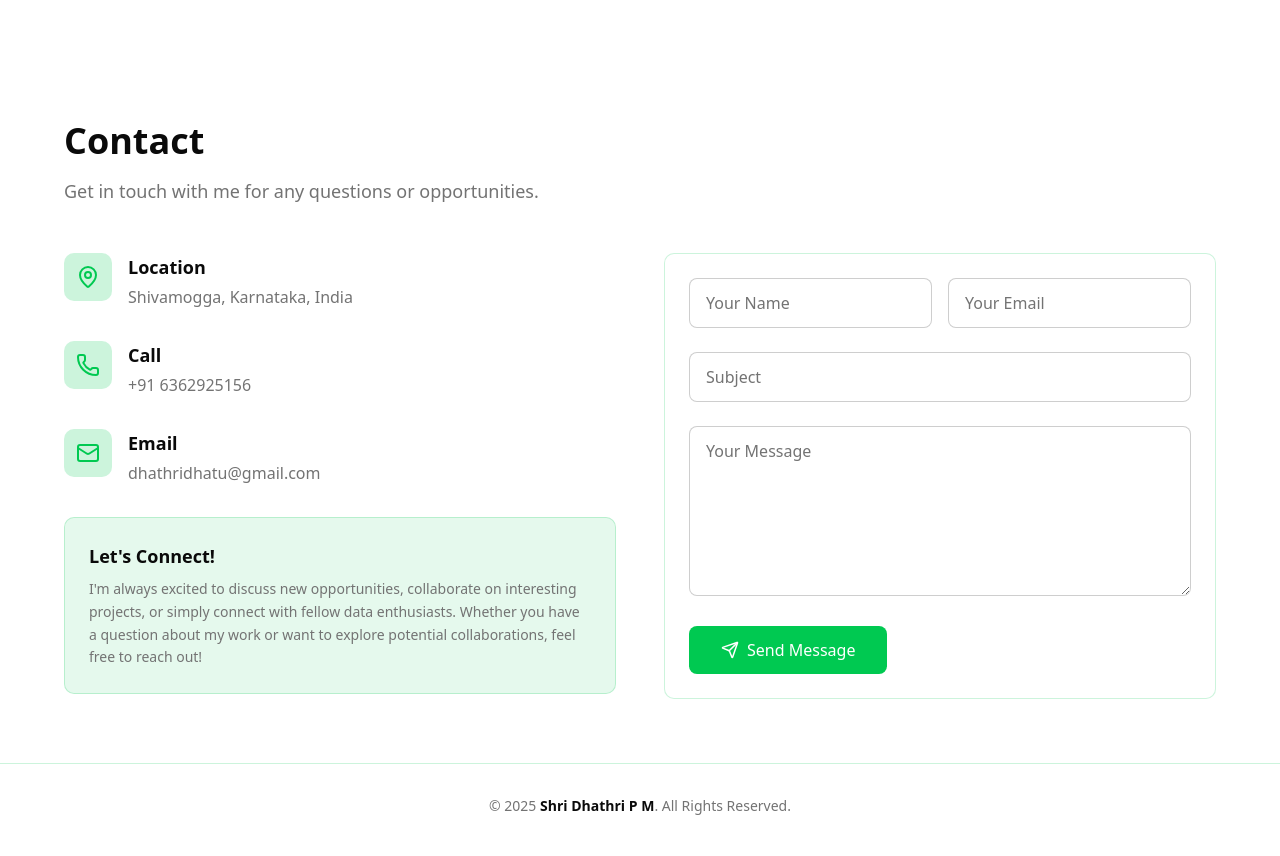
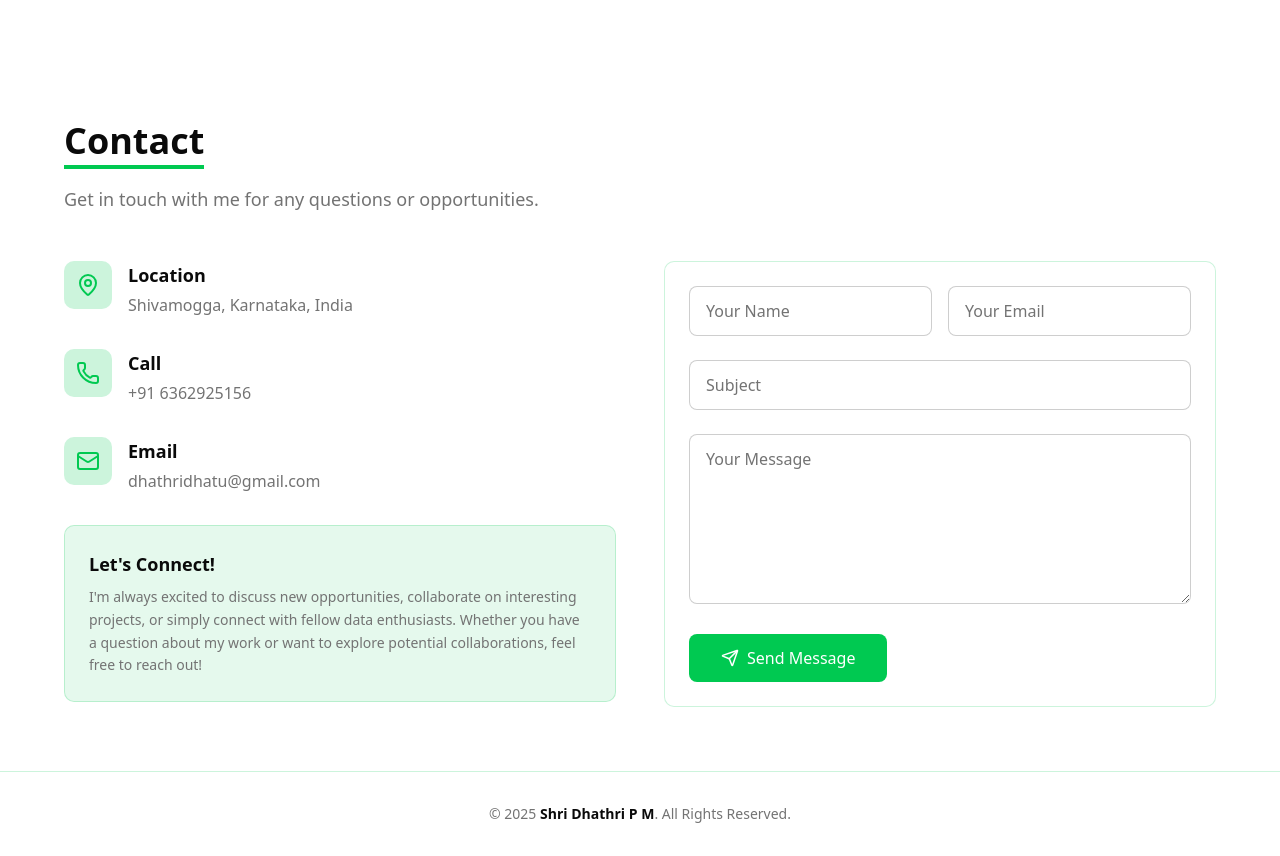
Before and after one commit to ShriDhathri/Portfolio, a Next.js app: page / in a window 1280 px wide. Shown: the part 6700-7556 px from the top of the page. Built offline with nearby package versions, Linux system fonts and the light colour scheme.

Commit message:
completed

```diff
--- a/app/layout.tsx
+++ b/app/layout.tsx
@@ -3,8 +3,13 @@ import './globals.css'
 import { ThemeProvider } from '@/components/theme-provider'
 
 export const metadata = {
-  title: 'Your App',
-  description: 'App description',
+  title: 'Dhathri P M - Portfolio',
+  description: 'Data Analyst Portfolio of Dhathri P M',
+  icons: {
+    icon: '/favicon.png',
+    shortcut: '/favicon-16x16.png',
+    apple: '/apple-touch-icon.png',
+  },
 }
 
 export default function RootLayout({ children }: { children: React.ReactNode }) {
--- a/components/Contact.tsx
+++ b/components/Contact.tsx
@@ -64,7 +64,10 @@ const Contact = () => {
         <section id="contact" className="bg-background text-foreground py-16 px-6 transition-colors duration-300">
             <div className="max-w-6xl mx-auto">
                 <div className="mb-12">
-                    <h1 className="text-4xl font-bold text-foreground mb-4">Contact</h1>
+                    <div className="inline-block mb-4">
+                        <h1 className="text-4xl font-bold text-foreground mb-1">Contact</h1>
+                        <div className="h-1 bg-green-500 w-full" />
+                    </div>
                     <p className="text-muted-foreground text-lg">
                         Get in touch with me for any questions or opportunities.
                     </p>
```
Also changed, not shown: public/favicon.png (added).
